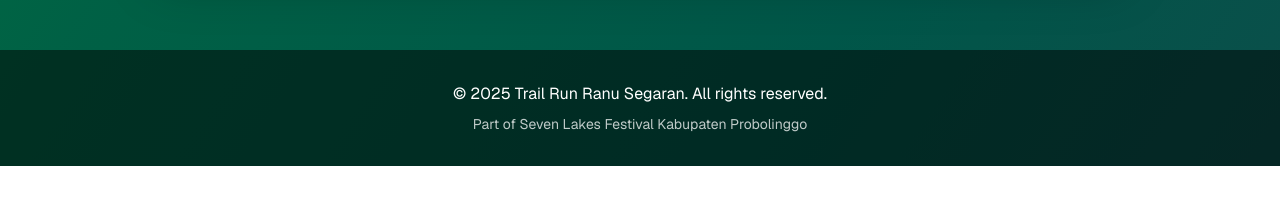
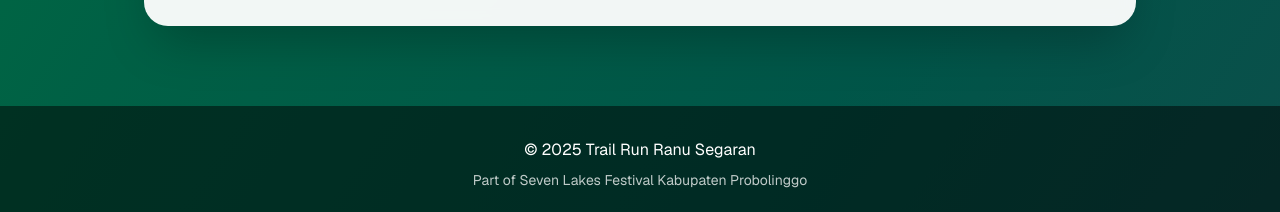
Before and after one commit to galangryandana/funrunv2, a Next.js app: page / in a window 1280 px wide. Shown: the part 1726-1938 px from the top of the page. Before the commit the page ends 1892 px from the top, so only its background shows below. Built offline with nearby package versions, Linux system fonts and the light colour scheme; no server answers.

Commit message:
Increase logo size significantly
- Mobile: 128px → 192px (w-48 h-48) - 50% larger
- Desktop: 160px → 240px (md:w-60 md:h-60) - 50% larger
- Logo now much more prominent and eye-catching

```diff
--- a/src/app/page.tsx
+++ b/src/app/page.tsx
@@ -466,12 +466,12 @@
     <div className="min-h-screen bg-gradient-to-br from-green-700 via-emerald-800 to-teal-900">
       <div className="relative overflow-hidden">
         <div className="absolute inset-0 bg-black/30" />
-        <div className="relative mx-auto max-w-5xl px-4 py-16 md:py-24 text-center text-white space-y-3">
+        <div className="relative mx-auto max-w-5xl px-4 py-16 md:py-24 text-center text-white space-y-6">
           <div className="inline-flex items-center justify-center">
             <img
               src="/logo.PNG"
               alt="Trail Run Ranu Segaran Logo"
-              className="w-40 h-40 md:w-52 md:h-52 object-contain drop-shadow-2xl"
+              className="w-48 h-48 md:w-60 md:h-60 object-contain drop-shadow-2xl"
             />
           </div>
           <div>
@@ -960,7 +960,7 @@
       </div>
 
       <footer className="mt-8 py-8 bg-black/50 text-white text-center">
-        <p className="mb-2">© 2025 Trail Run Ranu Segaran. All rights reserved.</p>
+        <p className="mb-2">© 2025 Trail Run Ranu Segaran</p>
         <p className="text-sm opacity-75">Part of Seven Lakes Festival Kabupaten Probolinggo</p>
       </footer>
     </div>
```
